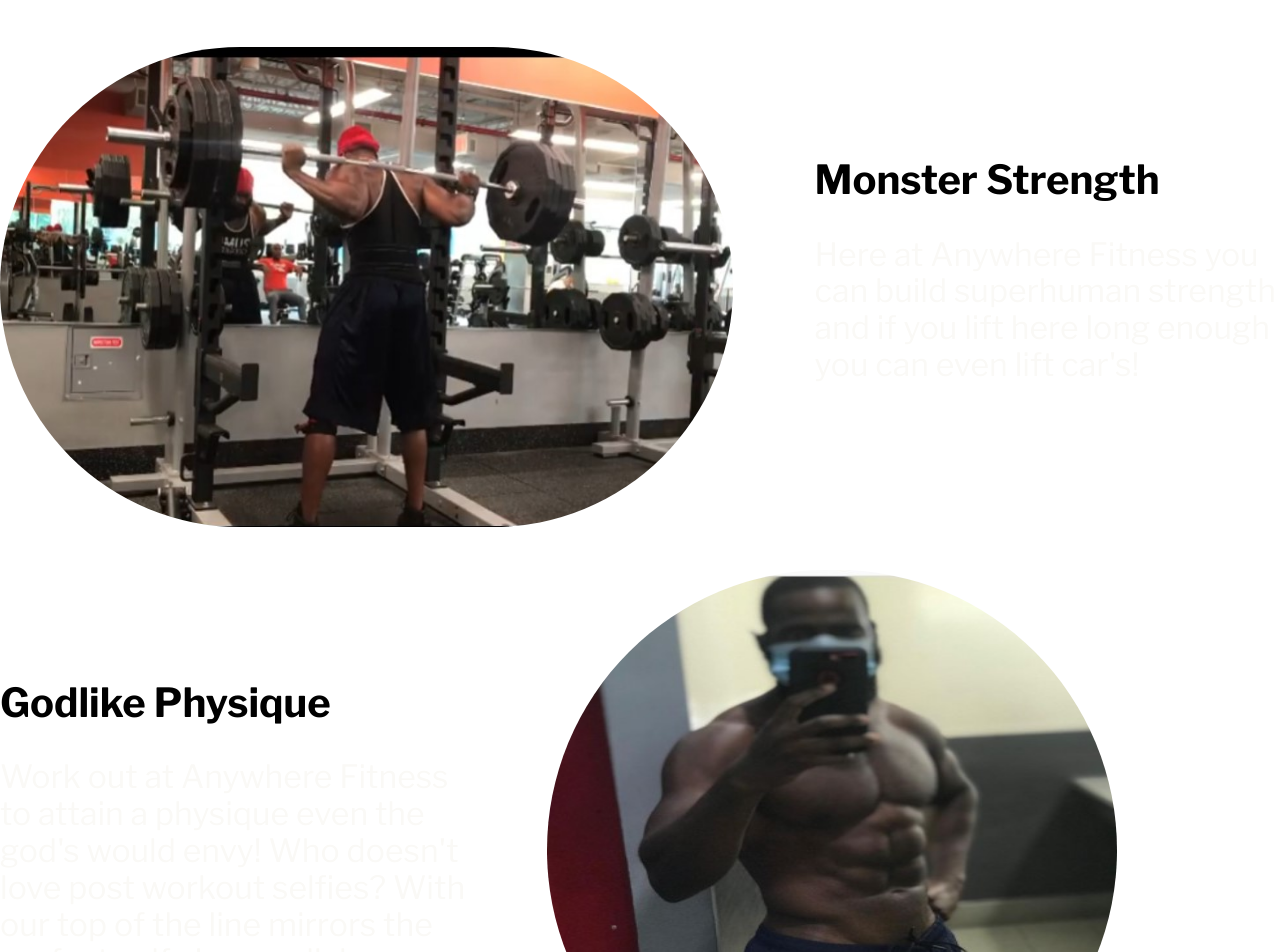
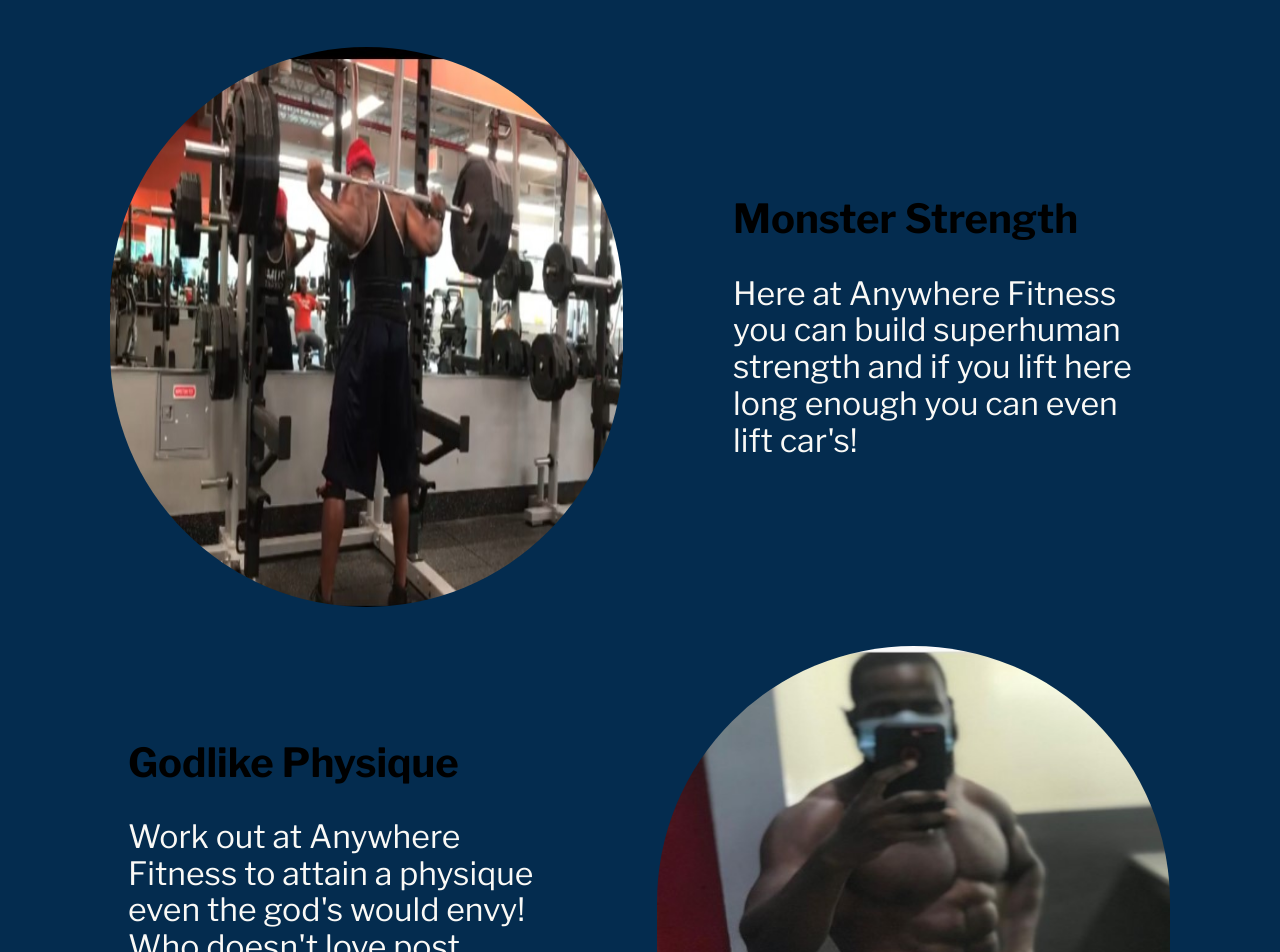
Before and after one commit to ft-anywhere-fitness/Full-Time-Anywhere-Fitness-Front-End, a React (Create React App) app: page / in a window 1280 px wide. Shown: the part 920-1872 px from the top of the page. Built offline with nearby package versions, Linux system fonts and the light colour scheme.

Commit message:
adjusted the images to be the same size and aligned the text verticaly, also fixed the margin

```diff
--- a/src/components/Landing.js
+++ b/src/components/Landing.js
@@ -3,6 +3,7 @@ import theRockWithquotes from "../assets/theRockWithquotes.jpg";
 import abs2 from "../assets/abs2.jpg"
 import squats from "../assets/squats.jpg"
 import legs from "../assets/legs.jpg"
+import ClientReviews from "./ClientReviews";
 
 
 export default function Landing() {
@@ -43,6 +44,7 @@ export default function Landing() {
                     <p> Access to state of the art gym equipment to sculpt your body into a masterpiece comparable to that of Arnold Schwarzenegger!</p>
                 </div>
             </div>
+            <ClientReviews/>
         </div>
     )
 }
--- a/src/index.css
+++ b/src/index.css
@@ -420,6 +420,9 @@ nav {
     margin: 5%;
   }
 }
+.quickLooks {
+  background-color: #042C4F;
+}
 .top-sect {
   max-width: 100%;
 }
@@ -433,32 +436,39 @@ nav {
   display: flex;
   max-width: 100%;
   margin-bottom: 3%;
+  margin-right: 10%;
+  align-items: center;
 }
 .sect .img {
   width: 70%;
+  display: flex;
+  justify-content: center;
 }
 .sect .img img {
   border-radius: 999px;
-  width: 90%;
-  height: 60vh;
+  width: 70%;
+  height: 70vh;
 }
 .second-sect {
   display: flex;
   max-width: 100%;
   margin-bottom: 3%;
+  margin-left: 10%;
+  align-items: center;
 }
 .second-sect .img {
+  display: flex;
+  justify-content: center;
   width: 70%;
 }
 .second-sect .img img {
   border-radius: 999px;
   width: 70%;
-  margin-left: 10%;
   height: 70vh;
 }
 .paragraph {
   width: 40%;
-  margin-top: 6%;
+  margin-top: 0%;
 }
 .paragraph h2 {
   font-size: 2.5rem;
--- a/src/less/landing.less
+++ b/src/less/landing.less
@@ -1,3 +1,6 @@
+.quickLooks{
+background-color: #042C4F;
+}
 .top-sect{
     max-width: 100%;
         img{
@@ -12,14 +15,18 @@
 display: flex;
 max-width: 100%;
 margin-bottom: 3%;
+margin-right: 10%;
+align-items: center;
 }
 
 .sect .img{
     width: 70%;
+    display: flex;
+    justify-content: center;
         img{
             border-radius: 999px;
-            width: 90%;
-            height:60vh;
+            width: 70%;
+            height:70vh;
         }
 }
 
@@ -27,12 +34,15 @@ margin-bottom: 3%;
     display: flex;
     max-width: 100%;
     margin-bottom: 3%;
+    margin-left: 10%;
+    align-items: center;
         .img{
+            display: flex;
+            justify-content: center;
             width: 70%;
                 img{
                     border-radius: 999px;
                     width: 70%;
-                    margin-left: 10%;
                     height:70vh;
                 }
         }
@@ -40,7 +50,7 @@ margin-bottom: 3%;
 
 .paragraph{
     width: 40%;
-    margin-top: 6%;
+    margin-top: 0%;
         h2{
             font-size: 2.5rem;
         }
```
